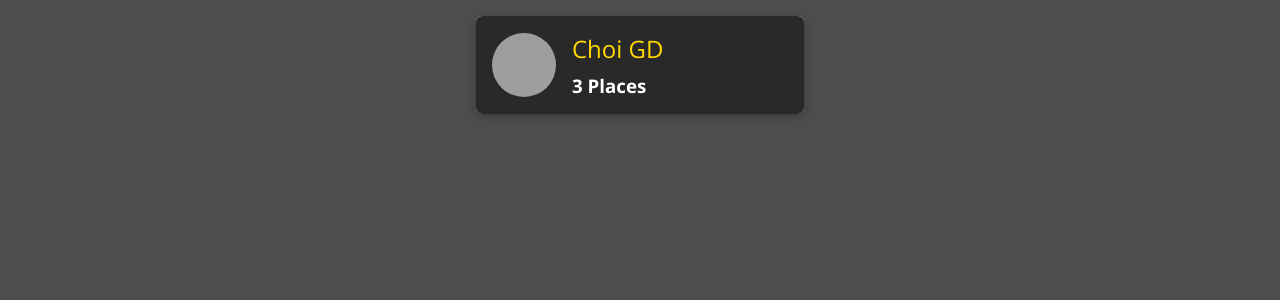
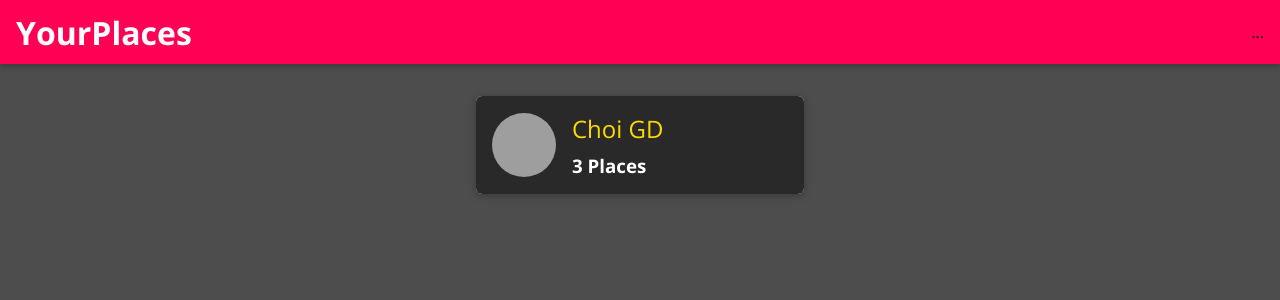
Before and after one commit to ChoiGD/react-frontend, a React (Create React App) app: page / in a window 1280 px wide. Shown: the top 300 px of the page. Built offline with nearby package versions, Linux system fonts and the light colour scheme; grey boxes are pictures that could not be loaded.

Commit message:
Header + Nav + Css

```diff
--- a/src/App.js
+++ b/src/App.js
@@ -2,10 +2,12 @@ import React from 'react';
 import { BrowserRouter as Router, Redirect, Route, Switch } from 'react-router-dom';
 import Users from './user/pages/Users';
 import NewPlaces from './places/pages/NewPlaces';
-
+import MainNavigation from './shared/components/Navigation/MainNavigation';
 
 const App = () => {
   return <Router>
+    <MainNavigation />
+    <main>
       <Switch>
         <Route path="/" exact>
           <Users />
@@ -15,6 +17,7 @@ const App = () => {
         </Route>
         <Redirect to="/" />
       </Switch>
+    </main>
   </Router>;
 }
 
--- a/src/shared/components/Navigation/MainHeader.css
+++ b/src/shared/components/Navigation/MainHeader.css
@@ -0,0 +1,23 @@
+.main-header {
+    width: 100%;
+    height: 4rem;
+    display: flex;
+    align-items: center;
+    position: fixed;
+    top: 0;
+    left: 0;
+    background: #ff0055;
+    box-shadow: 0 2px 6px rgba(0, 0, 0, 0.26);
+    padding: 0 1rem;
+    z-index: 5;
+}
+
+main {
+    margin-top: 5rem;
+}
+
+@media (min-width: 768px) {
+    .main-header {
+        justify-content: space-between;
+    }
+}
--- a/src/shared/components/Navigation/MainHeader.js
+++ b/src/shared/components/Navigation/MainHeader.js
@@ -0,0 +1,11 @@
+import React from "react";
+
+import './MainHeader.css';
+
+const MainHeader = props => {
+    return <header className="main-header">
+        {props.children}
+    </header>;
+};
+
+export default MainHeader;
--- a/src/shared/components/Navigation/MainNavigation.css
+++ b/src/shared/components/Navigation/MainNavigation.css
@@ -0,0 +1,45 @@
+.main-navigation__menu-btn {
+    width: 3rem;
+    height: 3rem;
+    background: transparent;
+    border: none;
+    display: flex;
+    flex-direction: column;
+    justify-content: space-around;
+    margin-right: 2rem;
+    cursor: pointer;
+}
+
+.main-navigation__menu-btn span {
+    display: block;
+    width: 3rem;
+    height: 2.5px;
+    background: white;
+}
+
+.main-navigation__title {
+    color: white;
+}
+
+.main-navigation__title a {
+    text-decoration: none;
+    color: white;
+}
+
+.main-navigation__header-nav {
+    display: none;
+}
+
+.main-navigation__drawer-nav {
+    height: 100%;
+}
+
+@media (min-width: 768px) {
+    .main-navigation__menu-btn {
+        display: none;
+    }
+
+    .main-navigation__header-nav {
+        display: block;
+    }
+}
--- a/src/shared/components/Navigation/MainNavigation.js
+++ b/src/shared/components/Navigation/MainNavigation.js
@@ -0,0 +1,23 @@
+import React from "react";
+import { Link } from "react-router-dom";
+
+import MainHeader from "./MainHeader";
+import './MainNavigation.css';
+
+const MainNavigation = props => {
+    return <MainHeader>
+        <button className="main-navigation__menu-btn">
+            <span />
+            <span />
+            <span />
+        </button>
+        <h1 className="main-navigation__title">
+            <Link to='/'>YourPlaces</Link>
+        </h1>
+        <nav>
+            ...
+        </nav>
+    </MainHeader>
+}
+
+export default MainNavigation;
```
Lines whose indentation alone changed are shown as unchanged.
